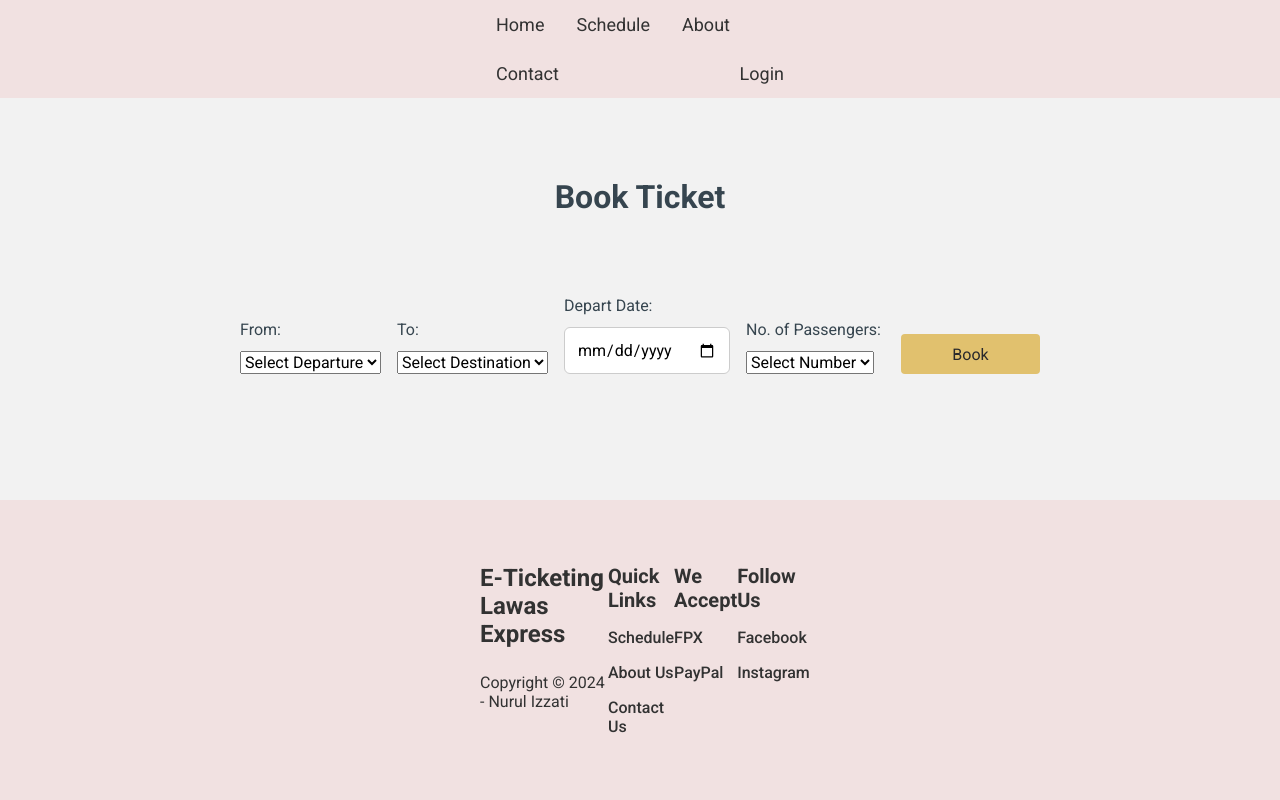
After one commit to deeno13/e-ticketing-lawas-express, a PHP site: page /e-ticketing-lawas-express/book.php in a window 1280 px wide. The commit adds this page. Run offline with PHP 8.4, Linux system fonts and the light colour scheme.

Commit message:
Add ticket booking page

```diff
--- /dev/null
+++ b/book.php
@@ -0,0 +1,72 @@
+<?php include("auth/auth.php"); ?>
+
+<!DOCTYPE html>
+<html lang="en">
+	<head>
+		<meta charset="UTF-8">
+		<meta name="viewport" content="width=device-width, initial-scale=1.0">
+
+		<link rel="stylesheet" href="stylesheets/main.css">
+
+		<title>Schedule</title>
+	</head>
+
+	<body class="body">
+		<header class="header">
+			<?php include("includes/navbar.php"); ?>
+		</header>
+
+		<div class="header" style="padding: 5rem 15rem;">
+			<h1 style="text-align: center;">Book Ticket</h1>
+		</div>
+
+		<main class="main">
+      <div style="padding: 0 15rem;">
+        <form action="book_ticket.php" method="POST">
+          <div style="display: flex; gap: 1rem; align-items: end;">
+            <div class="form-field">
+              <label for="from">From:</label>
+              <select id="from" name="from" required>
+                <option value="">Select Departure</option>
+                <option value="labuan">Labuan</option>
+                <option value="lawas">Lawas</option>
+              </select>
+            </div>
+
+            <div class="form-field">
+              <label for="to">To:</label>
+              <select id="to" name="to" required>
+                <option value="">Select Destination</option>
+                <option value="labuan">Labuan</option>
+                <option value="lawas">Lawas</option>
+              </select>
+            </div>
+
+            <div class="form-field">
+              <label for="depart_date">Depart Date:</label>
+              <input type="date" id="depart_date" name="depart_date" required>
+            </div>
+
+            <div class="form-field">
+              <label for="passengers">No. of Passengers:</label>
+              <select id="passengers" name="passengers" required>
+                <option value="">Select Number</option>
+                <option value="1">1</option>
+                <option value="2">2</option>
+                <option value="3">3</option>
+                <option value="4">4</option>
+                <option value="5">5</option>
+              </select>
+            </div>
+
+            <div class="form-field" style="text-align: center;">
+              <button type="submit">Book</button>
+            </div>
+          </div>
+        </form>
+      </div>
+		</main>
+
+    <?php include("includes/footer.php"); ?>
+	</body>
+</html>
```
Also changed, not shown: index.php (+5 -5 lines).
